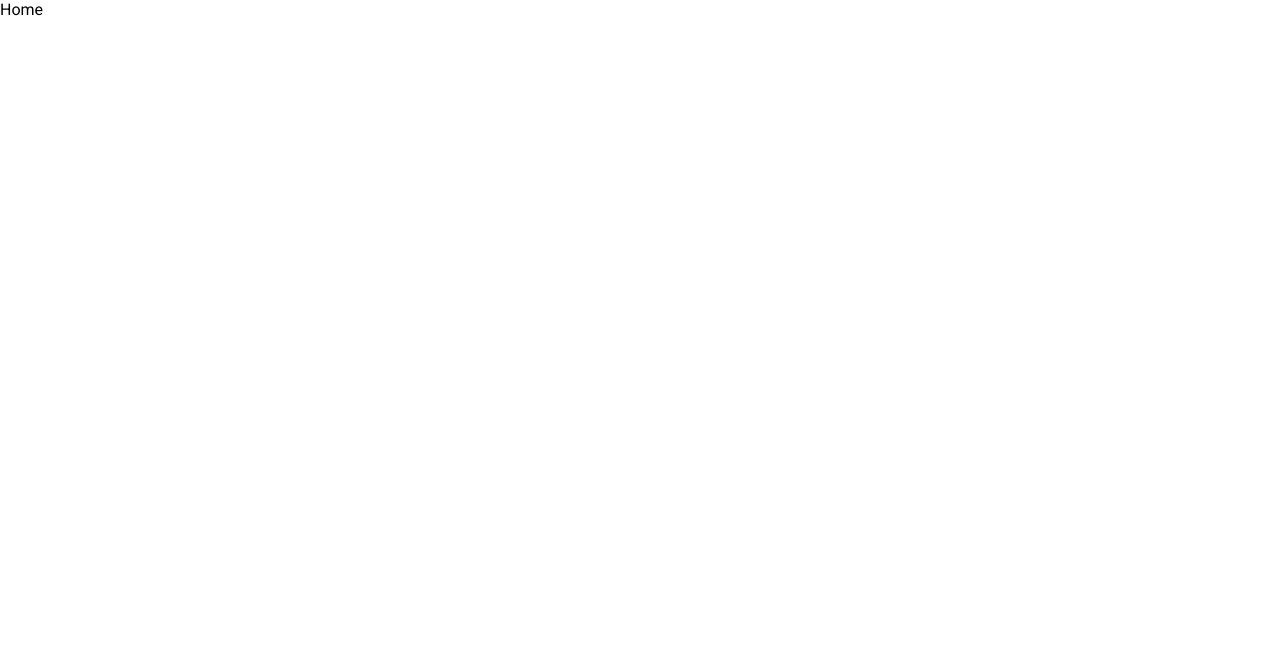
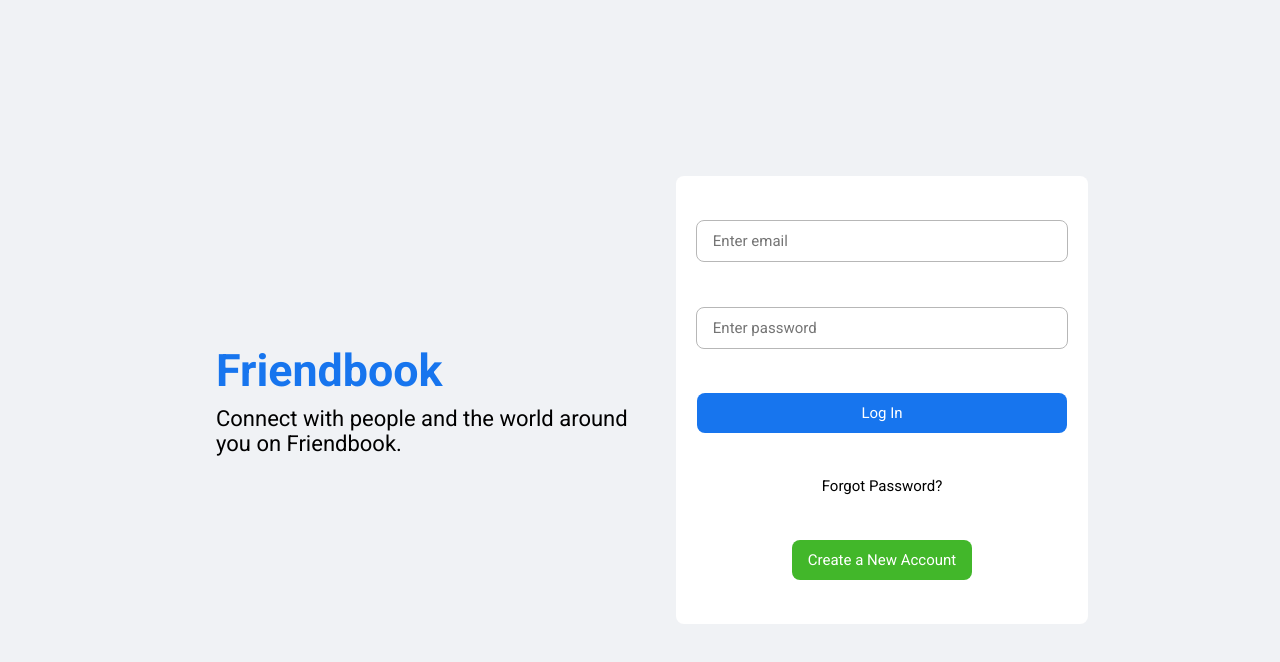
Before and after one commit to adilahamad786/friendbook-frontend, a React (Create React App) app: page / in a window 1280 px wide. Shown: the top 662 px of the page. Built offline with nearby package versions, Linux system fonts and the light colour scheme.

Commit message:
Create login page.

```diff
--- a/src/App.js
+++ b/src/App.js
@@ -1,7 +1,9 @@
+import Login from "./pages/login/Login";
+
 function App() {
   return (
     <div>
-      Home
+      <Login />
     </div>
   );
 }
--- /dev/null
+++ b/src/pages/login/Login.jsx
@@ -0,0 +1,27 @@
+import classes from './Login.module.css';
+
+const Login = () => {
+    return (
+        <div className={classes.login}>
+            <div className={classes.loginWrapper}>
+                <div className={classes.loginLeft}>
+                    <h3 className={classes.loginLogo}>Friendbook</h3>
+                    <span className={classes.loginDescription}>
+                        Connect with people and the world around you on Friendbook.
+                    </span>
+                </div>
+                <div className={classes.loginRight}>
+                    <div className={classes.loginBox}>
+                        <input className={classes.loginInput} type="email" placeholder='Enter email' />
+                        <input className={classes.loginInput} type="password" placeholder='Enter password' />
+                        <button className={classes.loginButton}>Log In</button>
+                        <span className={classes.loginForgot}>Forgot Password?</span>
+                        <button className={classes.signupButton}>Create a New Account</button>
+                    </div>
+                </div>
+            </div>
+        </div>
+    );
+}
+
+export default Login;
--- /dev/null
+++ b/src/pages/login/Login.module.css
@@ -0,0 +1,93 @@
+.login {
+    display: flex;
+    align-items: center;
+    justify-content: center;
+    width: 100vw;
+    height: 100vh;
+    background-color: #f0f2f5;
+}
+
+.loginWrapper {
+    width: 70%;
+    height: 70%;
+    display: flex;
+    border-radius: 0.5rem;
+    overflow: hidden;
+    gap: 3rem;
+}
+
+.loginLeft, .loginRight {
+    display: flex;
+    flex: 1;
+    flex-direction: column;
+    justify-content: center;
+}
+
+.loginRight {
+    align-items: center;
+}
+
+.loginLeft {
+    gap: 0.6rem;
+    padding-left: 1.5rem;
+}
+
+.loginLogo {
+    font-size: 2.8rem;
+    color: #1775ee;
+}
+
+.loginDescription {
+    font-size: 22px;
+}
+
+
+.loginBox {
+    display : flex;
+    flex-direction: column;
+    justify-content: space-evenly;
+    align-items: center;
+    width: 100%;
+    height: 80%;
+    border-radius: 0.5rem;
+    background-color: white;
+}
+
+.loginInput {
+    height: 2.5rem;
+    width: 86%;
+    border-radius: 0.5rem;
+    padding-left: 1rem;
+    font-size: 15px;
+    border: 1px solid #b7b7b7;
+    outline: none;
+}
+
+.loginButton {
+    height: 2.5rem;
+    width: 90%;
+    border-radius: 0.5rem;
+    font-size: 15px;
+    outline: none;
+    border: none;
+    cursor: pointer;
+    background-color: #1775ee;
+    color: white;
+}
+
+.loginForgot {
+    font-size: 15px;
+    cursor: pointer;
+}
+
+.signupButton {
+    height: 2.5rem;
+    padding: 0rem 1rem;
+    border-radius: 0.5rem;
+    font-size: 15px;
+    outline: none;
+    border: none;
+    cursor: pointer;
+    background-color: #42b72a;
+    color: white;
+}
```
